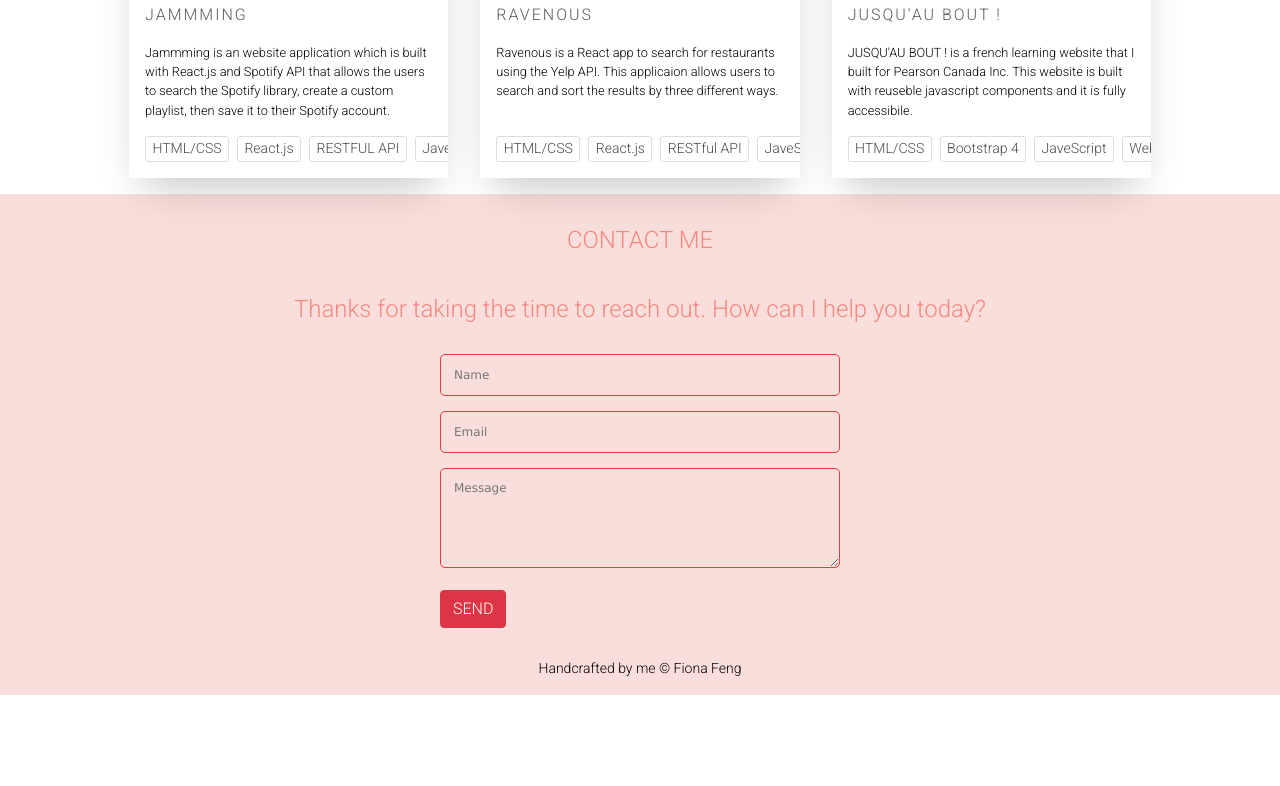
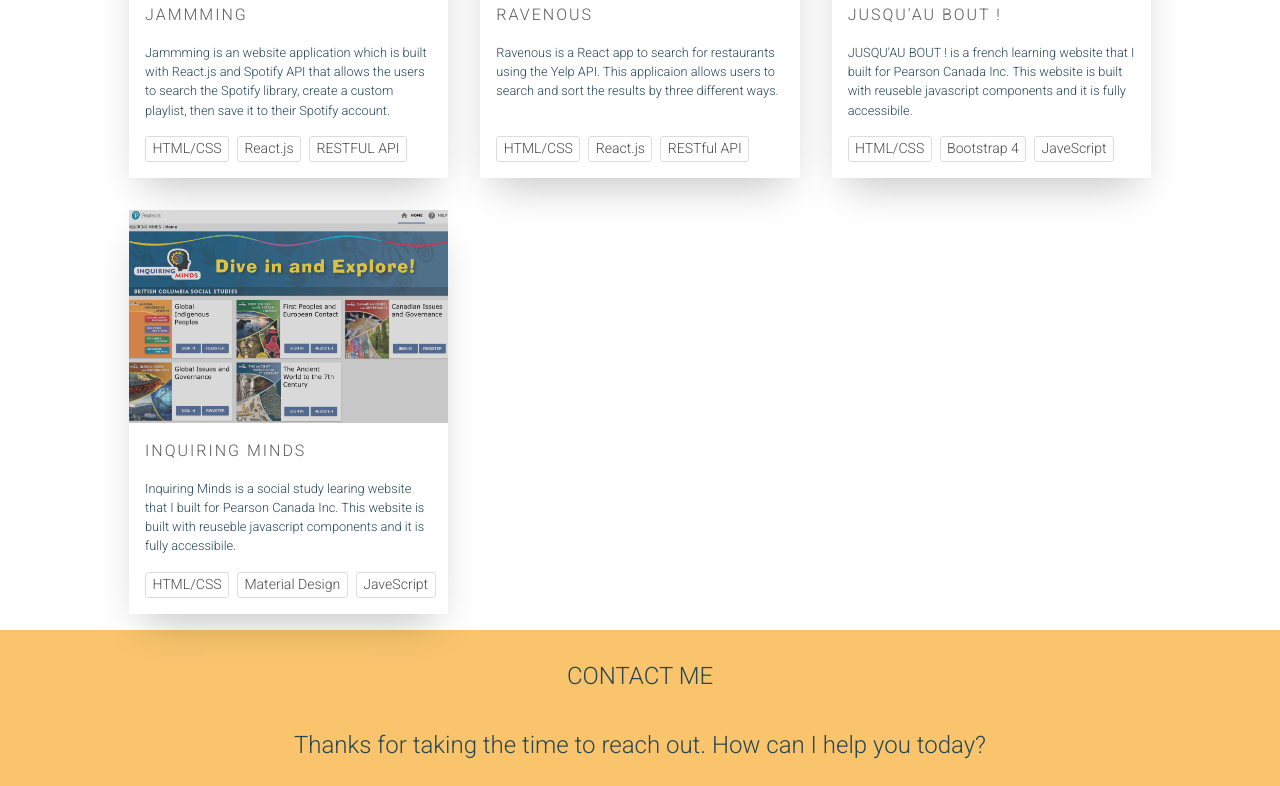
Before and after one commit to fionafeng1018/fiona_portfolio, a website: page index.html in a window 1280 px wide. Shown: the part 1168-1954 px from the top of the page. Before the commit the page ends 1863 px from the top, so only its background shows below. Drawn offline with nearby package versions, Linux system fonts and the light colour scheme.

Commit message:
update color theme

```diff
--- a/index.html
+++ b/index.html
@@ -23,10 +23,9 @@
     <section id="aboutme">
       <div class="container-fluid">
         <div class="row">
-          <div class="col-lg-6 left_col">
-            <img src="/images/profile.JPG" alt="my profile picture" class="profile_img">
+          <div class="col-lg-2 left_col">
           </div>
-          <div class="col-lg-6 right_col">
+          <div class="col-lg-10 right_col">
             <nav class="navbar navbar-expand-lg navbar-light bg-light">
               <button class="navbar-toggler" type="button" data-toggle="collapse" data-target="#navbarTogglerDemo01"
                 aria-controls="navbarTogglerDemo01" aria-expanded="false" aria-label="Toggle navigation">
@@ -51,20 +50,24 @@
               </div>
             </nav>
             <div class="about_me_content">
-              <h1>Fiona Feng</h1>
+              <img alt="fiona's profile picture" src="./images/profile.JPG" class="profile_img">
+              <h1>Hi, I'm Fiona. Nice to meet you.</h1>
+              <h2>Front-end Developer</h2>
               <p>Email: fionafeng1018@gmail.com</p>
               <p>Phone: 647-217-1018</p>
-              <p>Some introduction goes here, Some introduction goes here,
-                Some introduction goes here,Some introduction goes here,Some introduction goes here,
-                Some introduction goes here,Some introduction goes here, Some introduction goes here,
-                Some introduction goes here</p>
+              <p>Hi, I'm Fiona. Nice to meet you.</p>
               <div class="intro-social-icons">
                 <ul class="social-icons">
-                  <li><a href="https://www.facebook.com/profile.php?id=100009403336579" target="_black" class="social-icon"> <i class="fa fa-facebook"></i></a></li>
-                  <li><a href="https://twitter.com/FionaFeng1018" target="_black" class="social-icon"> <i class="fa fa-twitter"></i></a></li>
-                  <li><a href="https://www.linkedin.com/in/fiona-feng-a14b56128/" target="_black" class="social-icon"> <i class="fa fa-linkedin"></i></a></li>
-                  <li><a href="https://github.com/fionafeng1018" target="_black" class="social-icon"> <i class="fa fa-github"></i></a></li>
+                  <li><a href="https://www.facebook.com/profile.php?id=100009403336579" target="_black"
+                      class="social-icon"> <i class="fa fa-facebook"></i></a></li>
+                  <li><a href="https://twitter.com/FionaFeng1018" target="_black" class="social-icon"> <i
+                        class="fa fa-twitter"></i></a></li>
+                  <li><a href="https://www.linkedin.com/in/fiona-feng-a14b56128/" target="_black" class="social-icon">
+                      <i class="fa fa-linkedin"></i></a></li>
+                  <li><a href="https://github.com/fionafeng1018" target="_black" class="social-icon"> <i
+                        class="fa fa-github"></i></a></li>
                 </ul>
+                <img src="./images/hero.svg">
               </div>
             </div>
 
@@ -93,8 +96,6 @@
                       <li>HTML/CSS</li>
                       <li>React.js</li>
                       <li>RESTFUL API</li>
-                      <li>JaveScript</li>
-                      <li>Web Development</li>
                     </ul>
                   </div>
                 </div>
@@ -110,8 +111,6 @@
                       <li>HTML/CSS</li>
                       <li>React.js</li>
                       <li>RESTful API</li>
-                      <li>JaveScript</li>
-                      <li>Web Development</li>
                     </ul>
                   </div>
                 </div>
@@ -128,7 +127,23 @@
                       <li>HTML/CSS</li>
                       <li>Bootstrap 4</li>
                       <li>JaveScript</li>
-                      <li>Web Development</li>
+                    </ul>
+                  </div>
+                </div>
+              </li>
+              <li class="cards__item">
+                <div class="my_card">
+                  <div class="card__image card__image--bc"></div>
+                  <div class="card__content">
+                    <div class="card__title">Inquiring Minds</div>
+                    <p class="card__text">Inquiring Minds is a social study learing website that I built for Pearson
+                      Canada
+                      Inc.
+                      This website is built with reuseble javascript components and it is fully accessibile.</p>
+                    <ul>
+                      <li>HTML/CSS</li>
+                      <li>Material Design</li>
+                      <li>JaveScript</li>
                     </ul>
                   </div>
                 </div>
@@ -138,7 +153,7 @@
         </div>
       </div>
     </section>
-    <section id="sec_03">
+    <section id="contact">
       <footer>
         <div class="container footer_con">
           <div class="row">
--- a/style/_card.scss
+++ b/style/_card.scss
@@ -133,3 +133,7 @@
 .card__image--jab {
     background-image: url('../images/jab.png');
 }
+
+.card__image--bc {
+    background-image: url('../images/inquiring.png');
+}
--- a/style/_form.scss
+++ b/style/_form.scss
@@ -1,17 +1,22 @@
+$primary-text-color:#264653;
+$secondary_background_color: #f9c46c;
+$third_color:#f4a261;
+$forth_color:#e76f51;
+$nav_font_color:#2a9d8f;
+
 form {
     max-width: 400px;
     margin: 30px auto;
 }
 
 .feedback-input {
-    color: #000000;
-    font-family: "Lucida Grande", "Lucida Sans Unicode", "Lucida Sans", "DejaVu Sans", Verdana, sans-serif;
+    color: $primary-text-color;
     font-weight: 100;
     font-size: 12px;
     border-radius: 5px;
     line-height: 12px;
     background-color: transparent;
-    border: 1px solid rgba(237, 54, 66, 1.00);
+    border: 1px solid $primary-text-color;
     transition: all 0.3s;
     padding: 13px;
     margin-bottom: 15px;
@@ -25,7 +30,7 @@
 }
 
 .feedback-input:focus {
-    border: rgba(156, 95, 96, 0.89) 2px solid;
+    border:$nav_font_color 2px solid;
 }
 
 textarea {
--- a/style/_navbar.scss
+++ b/style/_navbar.scss
@@ -1,4 +1,6 @@
-$nav_font_color:#f5887f;
+$secondary_font_color:#2a9d8f;
+$primary-text-color:#264653;
+$secondary_background_color: #f9c46c;
 
 @mixin change_nav_link_color {
 
@@ -9,8 +11,8 @@
         color: $nav_font_color;
 
         &:hover {
-            background-color: #f5887f;
-            color: #ffffff;
+            background-color: $secondary_background_color;
+            color: $primary-text-color;
         }
 
     }
--- a/style/site.scss
+++ b/style/site.scss
@@ -9,7 +9,7 @@
 /*Variables*/
 $primary-backround-color:#ffffff;
 $primary-font-family:'Roboto', sans-serif;
-$primary-text-color:#000000;
+$primary-text-color:#264653;
 
 /*font sizes*/
 $primary-font-size: 0.875rem;
@@ -22,7 +22,11 @@
 $contact-section-height:300px;
 
 /*section 1 variables*/
-$pink_background_color: #fadedc;
+$secondary_background_color: #f9c46c;
+$third_color:#f4a261;
+$forth_color:#e76f51;
+$secondary_font_color:#2a9d8f;
+
 
 /*functions*/
 @mixin centerText {
@@ -41,7 +45,7 @@
 @mixin horizontal_Center {
     display: inline-block;
     margin: 0 auto;
-    padding: 100px;
+    padding: 30px;
 
 }
 
@@ -95,17 +99,25 @@
 
 #aboutme {
     .profile_img {
-        width: 40%;
+        width: 20%;
+        border-radius: 50%;
+    }
+
+
+
+    h1{
+        font-weight:bold;
     }
 
     .left_col {
         @include flexCenter();
-        background-color: $pink_background_color;
+        background-color: $secondary_background_color;
         height: $full_screen-height;
     }
 
     .right_col {
         height: $full_screen-height;
+        text-align: center;
     }
 
     .about_me_content {
@@ -129,12 +141,12 @@
 }
 
 
-#sec_03 {
-    background-color:$pink_background_color;
+#contact {
+    background-color:$secondary_background_color;
     h2{
         padding-top:2rem;
         text-align: center;
-        color:#f5887f;
+        color:$primary-text-color;
     }
     p{
         text-align: center;
```
Also changed, not shown: images/hero.svg (added), images/inquiring.png (added), style/site.css, 1 other file.
